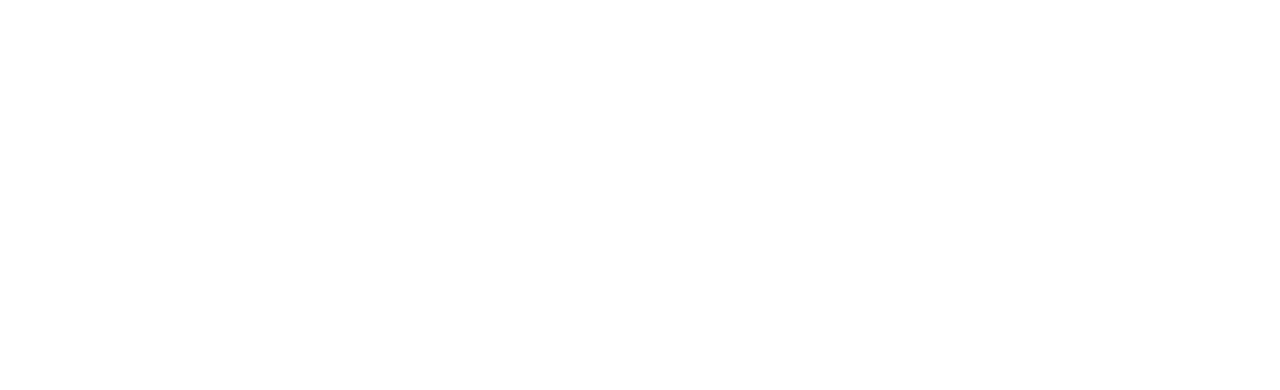
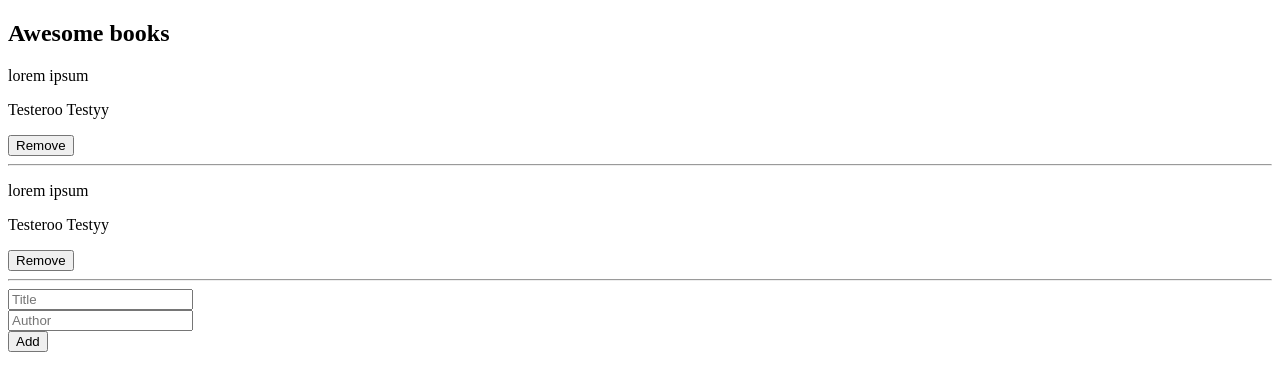
Before and after one commit to jssol/Awesome-books_JavaScript-objects, a plain HTML site: page index.html in a window 1280 px wide. Drawn offline with Linux system fonts and the light colour scheme.

Commit message:
Create the html code for the list section

```diff
--- a/index.html
+++ b/index.html
@@ -6,5 +6,29 @@
     <meta name="viewport" content="width=device-width, initial-scale=1.0" />
     <title>Awesome books</title>
   </head>
-  <body></body>
+  <body>
+    <section class="book_list">
+      <h2 class="header">Awesome books</h2>
+      <article class="book">
+        <p class="book_title">lorem ipsum</p>
+        <p class="book_author">Testeroo Testyy</p>
+        <button class="remove_book_btn" type="button">Remove</button>
+        <hr />
+      </article>
+      <article class="book">
+        <p class="book_title">lorem ipsum</p>
+        <p class="book_author">Testeroo Testyy</p>
+        <button class="remove_book_btn" type="button">Remove</button>
+        <hr />
+      </article>
+    </section>
+    <section class="add_book">
+      <form class="add_book_form">
+        <input type="text" class="input" placeholder="Title" />
+        <br />
+        <input type="text" class="input" placeholder="Author" /> <br />
+        <button class="add_book_btn" type="submit">Add</button>
+      </form>
+    </section>
+  </body>
 </html>
```
Also changed, not shown: .github/workflows/linters.yml (added).
